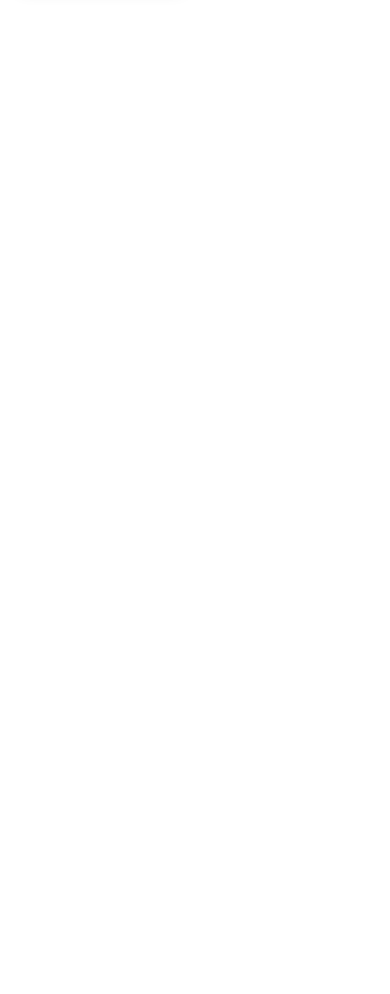
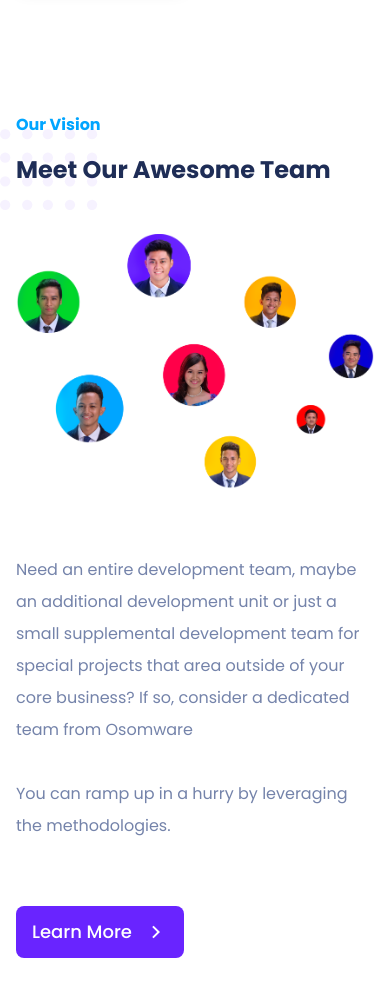
Before and after one commit to acatzk/osomware, a Next.js app: page / in a window 390 px wide. Shown: the part 4380-5374 px from the top of the page. Before the commit the page ends 4457 px from the top, so only its background shows below. Built offline with nearby package versions, Linux system fonts and the light colour scheme.

Commit message:
feat: our vision section (#17)
* feat: about us page (#6)

* fix: button responsive

* feat: about us page

* feat: our vision section

```diff
--- a/src/pages/index.js
+++ b/src/pages/index.js
@@ -191,6 +191,34 @@
             </div>
           </div>
         </section>
+
+        {/* OUR VISION SECTION */}
+        <section className="flex flex-row-reverse items-center justify-center py-9 mx-auto w-full px-4">
+          <div className="flex-shrink-0 hidden lg:block">
+            <img src="/images/team.png" className="w-full max-w-lg" />
+          </div>
+          <div className="flex flex-col space-y-16 w-full max-w-xl">
+            <div className="space-y-4">
+              <SectionSubtitle>Our Vision</SectionSubtitle>
+              <div className="relative flex items-center">
+                <div className="flex-shrink-0 absolute -ml-4">
+                  <DotCircleIcon />
+                </div>
+                <SectionTitle>Meet Our Awesome Team</SectionTitle>
+              </div>
+              <div className="block lg:hidden pt-8">
+                <img src="/images/team.png" className="w-auto" />
+              </div>
+            </div>
+            <div className="space-y-8 w-full max-w-none md:max-w-lg">
+              <SectionDescription>Need an entire development team, maybe an additional development unit or just a small supplemental development team for special projects that area outside of your core business? If so, consider a dedicated team from Osomware</SectionDescription>
+              <SectionDescription>You can ramp up in a hurry by leveraging the methodologies.</SectionDescription>
+            </div>
+            <div>
+              <SectionButton>Learn More</SectionButton>
+            </div>
+          </div>
+        </section>
       </Layout>
     </>
   )
```
Also changed, not shown: public/images/team.png (added).
